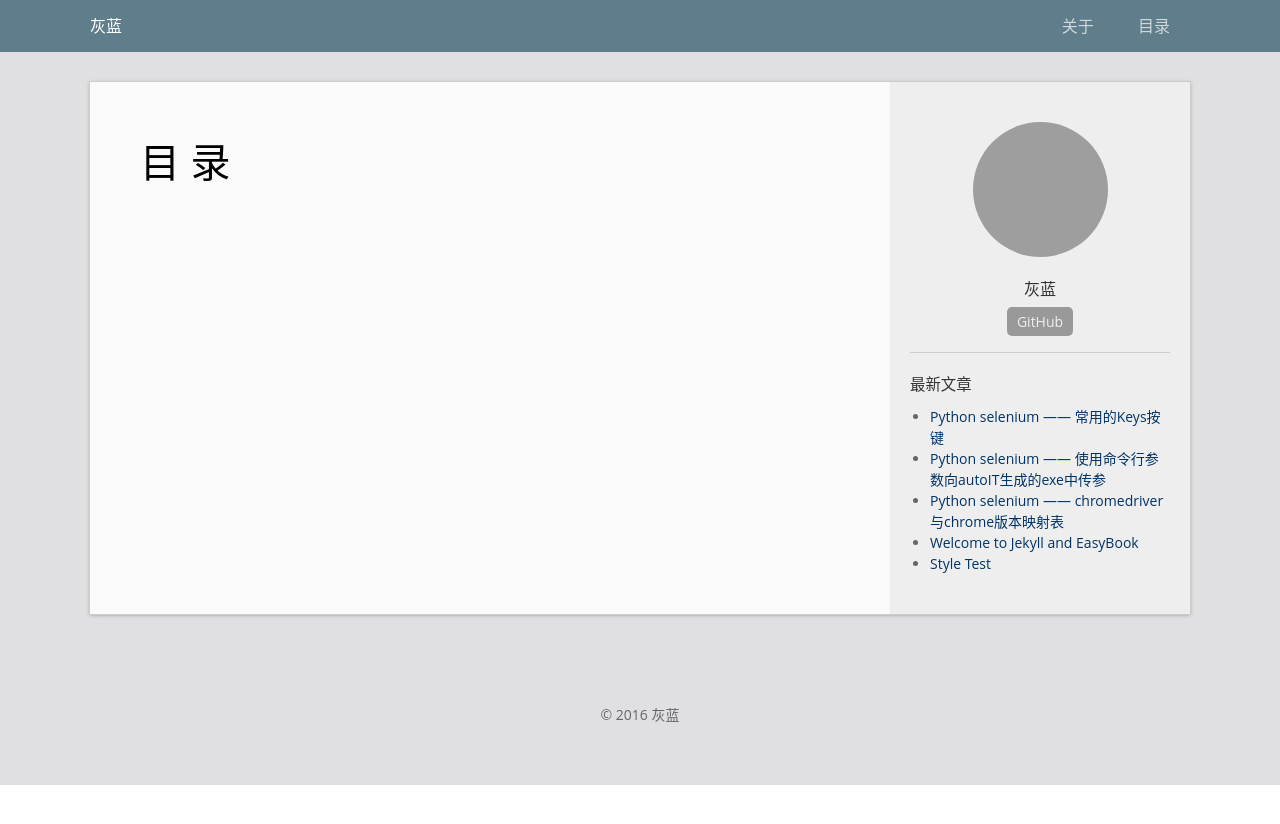
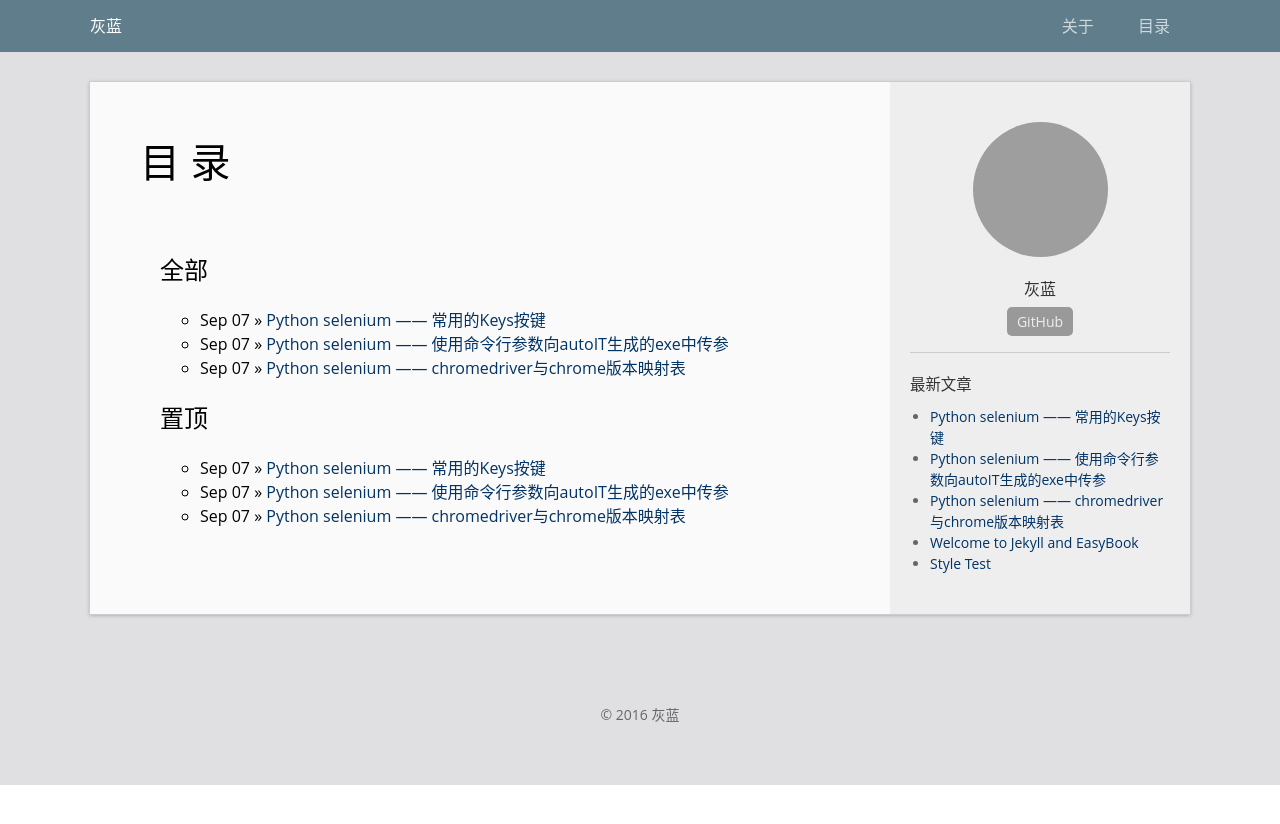
Before and after one commit to huilansame/huilansame.github.io, a Jekyll site: the page built from category.html, in a window 1280 px wide. Shown: the top 824 px of the page. Built offline with Jekyll 4.4.1, drawn with Linux system fonts in a browser that asks for light colours; grey boxes are pictures that could not be loaded.

Commit message:
修改策略

```diff
--- a/_posts/2016-09-07-Python selenium —— chromedriver与chrome版本映射表.md
+++ b/_posts/2016-09-07-Python selenium —— chromedriver与chrome版本映射表.md
@@ -2,6 +2,7 @@
 layout: post
 title:  "Python selenium —— chromedriver与chrome版本映射表"
 date:   2016-09-07 09:00:13
+categories: 置顶 全部
 permalink: /archivers/chromedriver-to-chrome-version
 ---
 
--- a/_posts/2016-09-07-Python selenium —— 使用命令行参数向autoIT生成的exe中传参.md
+++ b/_posts/2016-09-07-Python selenium —— 使用命令行参数向autoIT生成的exe中传参.md
@@ -2,6 +2,7 @@
 layout: post
 title:  "Python selenium —— 使用命令行参数向autoIT生成的exe中传参"
 date:   2016-09-07 09:10:15
+categories: 置顶 全部
 permalink: /archivers/cmd-params-to-autoit-exe
 ---
 
--- a/_posts/2016-09-07-Python selenium —— 常用的Keys按键.md
+++ b/_posts/2016-09-07-Python selenium —— 常用的Keys按键.md
@@ -2,6 +2,7 @@
 layout: post
 title:  "Python selenium —— 常用的Keys按键"
 date:   2016-09-07 09:20:15
+categories: 置顶 全部
 permalink: /archivers/useful-keys
 ---
 
```
